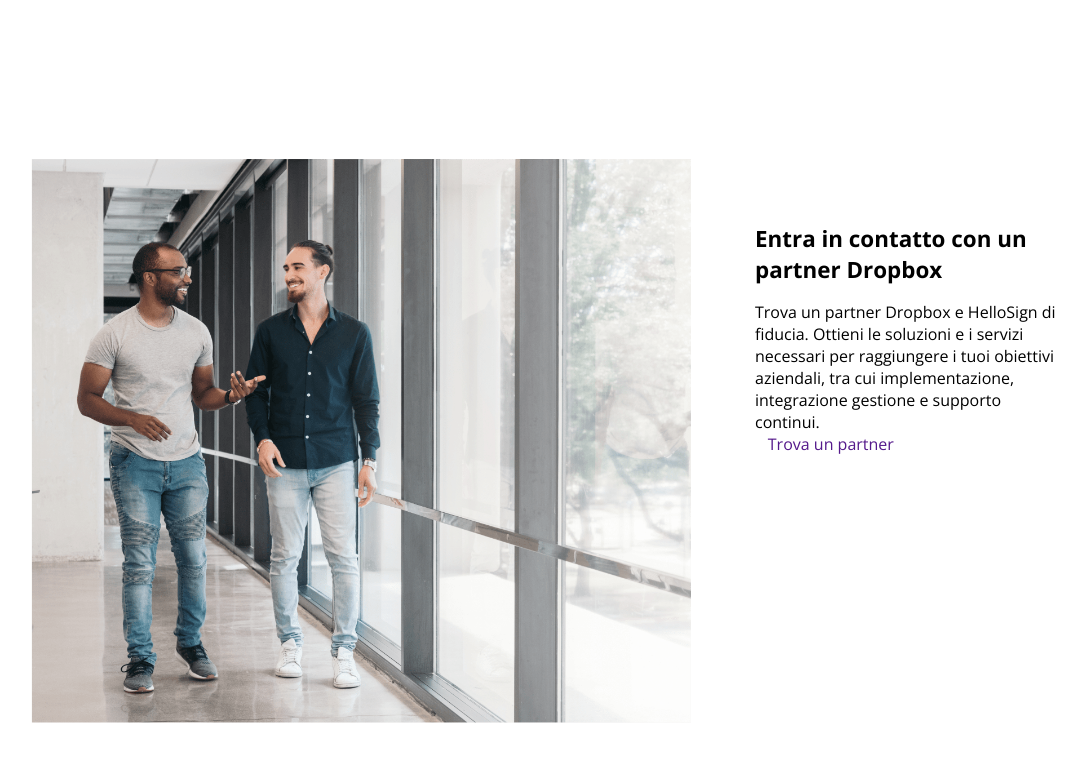
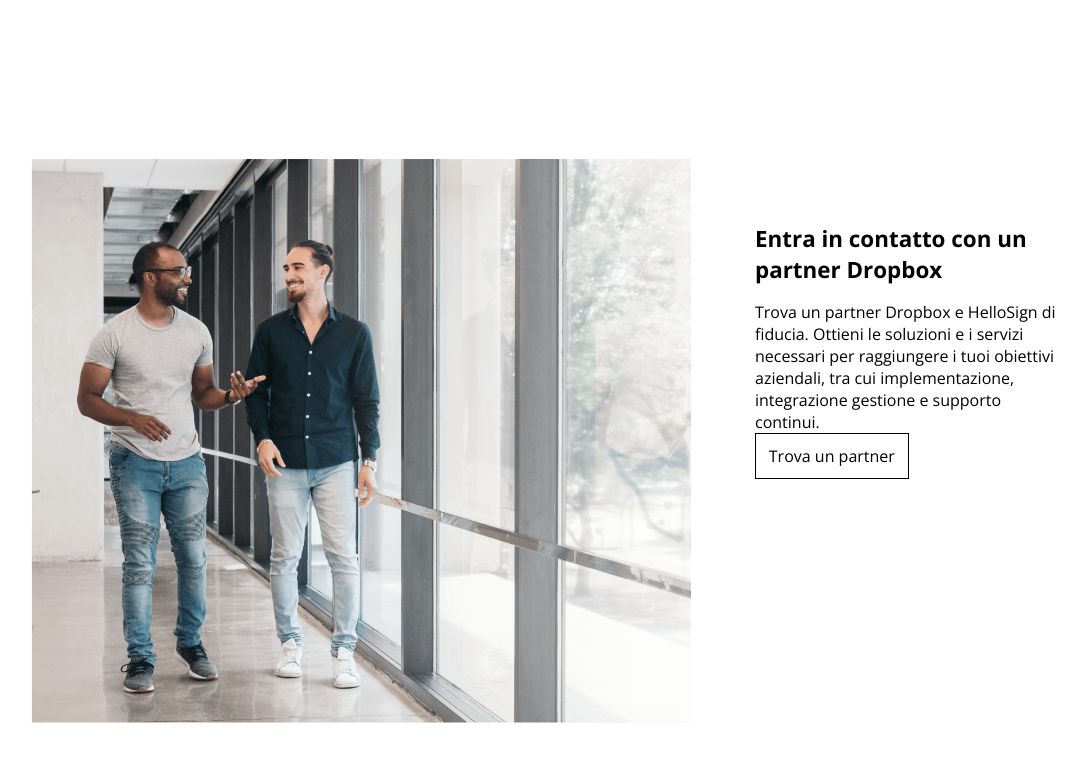
Before and after one commit to luigitarallo/htmlcss-dropbox, a plain HTML site: page index.html in a window 1280 px wide. Shown: the part 2437-3199 px from the top of the page, without its empty margins (59-1145 px from the left). Drawn offline with nearby package versions, Linux system fonts and the light colour scheme.

Commit message:
feat: add class button-white

```diff
--- a/index.html
+++ b/index.html
@@ -378,7 +378,9 @@
                 aziendali, tra cui implementazione, integrazione gestione e
                 supporto continui.
               </p>
-              <div><a class="button" href="">Trova un partner</a></div>
+              <div>
+                <a class="button white-button" href="#">Trova un partner</a>
+              </div>
             </div>
           </div>
         </div>
```
